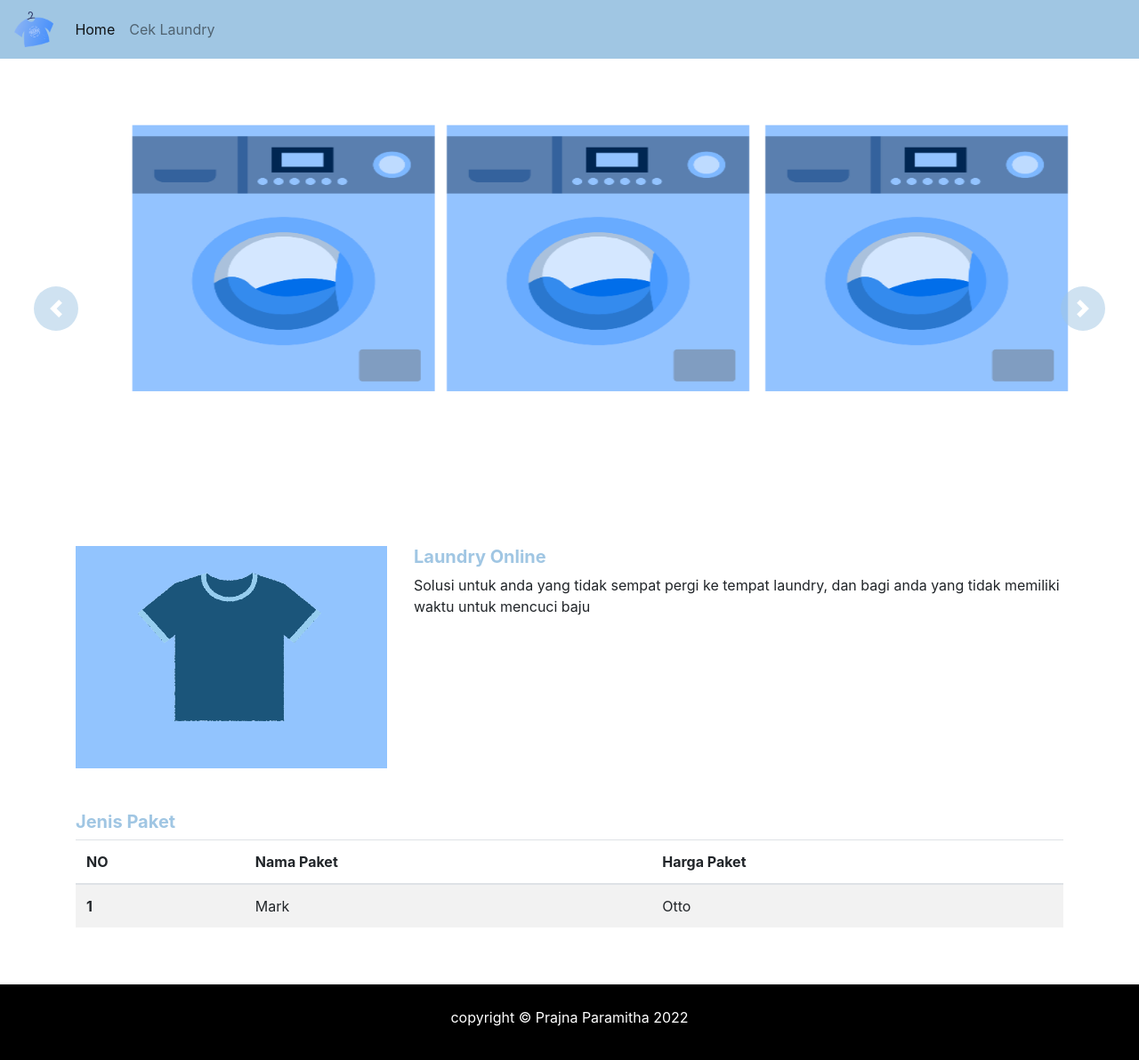
After one commit to 270505Nana/laundry_codeigniter_pkl, a PHP site: the page made by application/views/frontend/home.php in a window 1280 px wide. The commit adds this page. Shown: the whole page at 89% size. Run offline with PHP 8.4, Linux system fonts and the light colour scheme; the template is opened without the code that fills it, so the values that code supplies are empty; some libraries are stand-ins or nearby versions.

Commit message:
Update footer, animasi

```diff
--- a/application/controllers/home.php
+++ b/application/controllers/home.php
@@ -5,6 +5,8 @@ class Home extends CI_Controller{
     public function index(){
 
         $this->load->view('frontend/header');
+        $this->load->view('frontend/home');
+        $this->load->view('frontend/footer');
 
     }
 }
--- /dev/null
+++ b/application/views/frontend/footer.php
@@ -0,0 +1,3 @@
+<section class="Footer" >
+    <p class="text-center text-white copyright">copyright &copy; Prajna Paramitha 2022</p>
+</section>
--- a/application/views/frontend/header.php
+++ b/application/views/frontend/header.php
@@ -8,6 +8,7 @@
     <!-- Bootstrap CSS -->
     <link rel="stylesheet" href="https://cdn.jsdelivr.net/npm/bootstrap@4.0.0/dist/css/bootstrap.min.css" integrity="sha384-Gn5384xqQ1aoWXA+058RXPxPg6fy4IWvTNh0E263XmFcJlSAwiGgFAW/dAiS6JXm" crossorigin="anonymous">
     <link rel="stylesheet" type="text/css" href="<?= base_url()?>assets/css/style.css">
+    <link href="https://unpkg.com/aos@2.3.1/dist/aos.css" rel="stylesheet">
 
     <title>Laundry Online</title>
   </head>
@@ -40,13 +41,13 @@
     </ol>
     <div class="carousel-inner">
         <div class="carousel-item active">
-        <img class="d-block w-100 image-slider" src="<?= base_url()?>assets/images/slider1.png" alt="First slide">
+        <img class="d-block w-100 image-slider" src="<?= base_url()?>assets/images/slider/slider1.png" alt="First slide">
         </div>
         <div class="carousel-item">
-        <img class="d-block w-100 image-slider" src="<?= base_url()?>assets/images/slide2.png" alt="Second slide">
+        <img class="d-block w-100 image-slider" src="<?= base_url()?>assets/images/slider/slide2.png" alt="Second slide">
         </div>
         <div class="carousel-item">
-        <img class="d-block w-100 image-slider" src="<?= base_url()?>assets/images/slide3.png" alt="Third slide">
+        <img class="d-block w-100 image-slider" src="<?= base_url()?>assets/images/slider/slide3.png" alt="Third slide">
         </div>
     </div>
     <a class="carousel-control-prev btn-slider" href="#carouselExampleIndicators" role="button" data-slide="prev">
@@ -64,5 +65,11 @@
     <script src="https://code.jquery.com/jquery-3.2.1.slim.min.js" integrity="sha384-KJ3o2DKtIkvYIK3UENzmM7KCkRr/rE9/Qpg6aAZGJwFDMVNA/GpGFF93hXpG5KkN" crossorigin="anonymous"></script>
     <script src="https://cdn.jsdelivr.net/npm/popper.js@1.12.9/dist/umd/popper.min.js" integrity="sha384-ApNbgh9B+Y1QKtv3Rn7W3mgPxhU9K/ScQsAP7hUibX39j7fakFPskvXusvfa0b4Q" crossorigin="anonymous"></script>
     <script src="https://cdn.jsdelivr.net/npm/bootstrap@4.0.0/dist/js/bootstrap.min.js" integrity="sha384-JZR6Spejh4U02d8jOt6vLEHfe/JQGiRRSQQxSfFWpi1MquVdAyjUar5+76PVCmYl" crossorigin="anonymous"></script>
+
+    <script src="https://unpkg.com/aos@2.3.1/dist/aos.js"></script>
+
+    <script type="text/javascript">
+      AOS.init({easing: 'ease-in-out-sine'});
+    </script>
   </body>
 </html>
--- /dev/null
+++ b/application/views/frontend/home.php
@@ -0,0 +1,39 @@
+<!-- Ini untuk content dibawah slidernya -->
+<div class="container">
+    <div class="row my-5" data-aos="fade-up" data-aos-duration="1000">
+        <!-- untuk kolom -->
+        <div class="col-md-4">
+            <img src="<?= base_url()?>assets/images/home/shirt.png" >
+        </div>
+
+        <!-- untuk content deskripri -->
+        <div class="col-md-8">
+            <h5>Laundry Online</h5>
+            <p>Solusi untuk anda yang tidak sempat pergi ke tempat laundry, dan bagi anda yang tidak memiliki waktu untuk mencuci baju</p>
+        </div>
+    </div>
+
+    <div class="row mb-5"  data-aos="fade-up" data-aos-duration="1000">
+        <div class="col-md-12">
+            <h5>Jenis Paket</h5>
+
+            <table class="table table-striped">
+            <thead>
+                <tr>
+                <th scope="col">NO</th>
+                <th scope="col">Nama Paket</th>
+                <th scope="col">Harga Paket</th>
+                </tr>
+            </thead>
+            <tbody>
+                <tr>
+                <th scope="row">1</th>
+                <td>Mark</td>
+                <td>Otto</td>
+                </tr>
+            </tbody>
+            </table>
+
+        </div>
+    </div>
+</div>
--- a/assets/css/style.css
+++ b/assets/css/style.css
@@ -18,3 +18,31 @@
     margin-left: 3%;
     margin-right: 3%;
 }
+
+.set-image{
+
+    width:350px;
+    height:350px;
+}
+
+h5{
+
+    color: #a0c6e3;
+    font-weight: bold;
+
+}
+
+/* background untuk footer */
+
+.Footer{
+
+
+    height: 85px;
+    background-color: black;
+
+}
+
+.copyright{
+
+    padding-top: 25px;
+}
```
Also changed, not shown: assets/images/home/dress.png (added), assets/images/home/shirt.png (added), assets/images/slider/slide2.png (renamed from assets/images/slide2.png), assets/images/slider/slide3.png (renamed from assets/images/slide3.png), assets/images/slider/slider1.png (renamed from assets/images/slider1.png).
